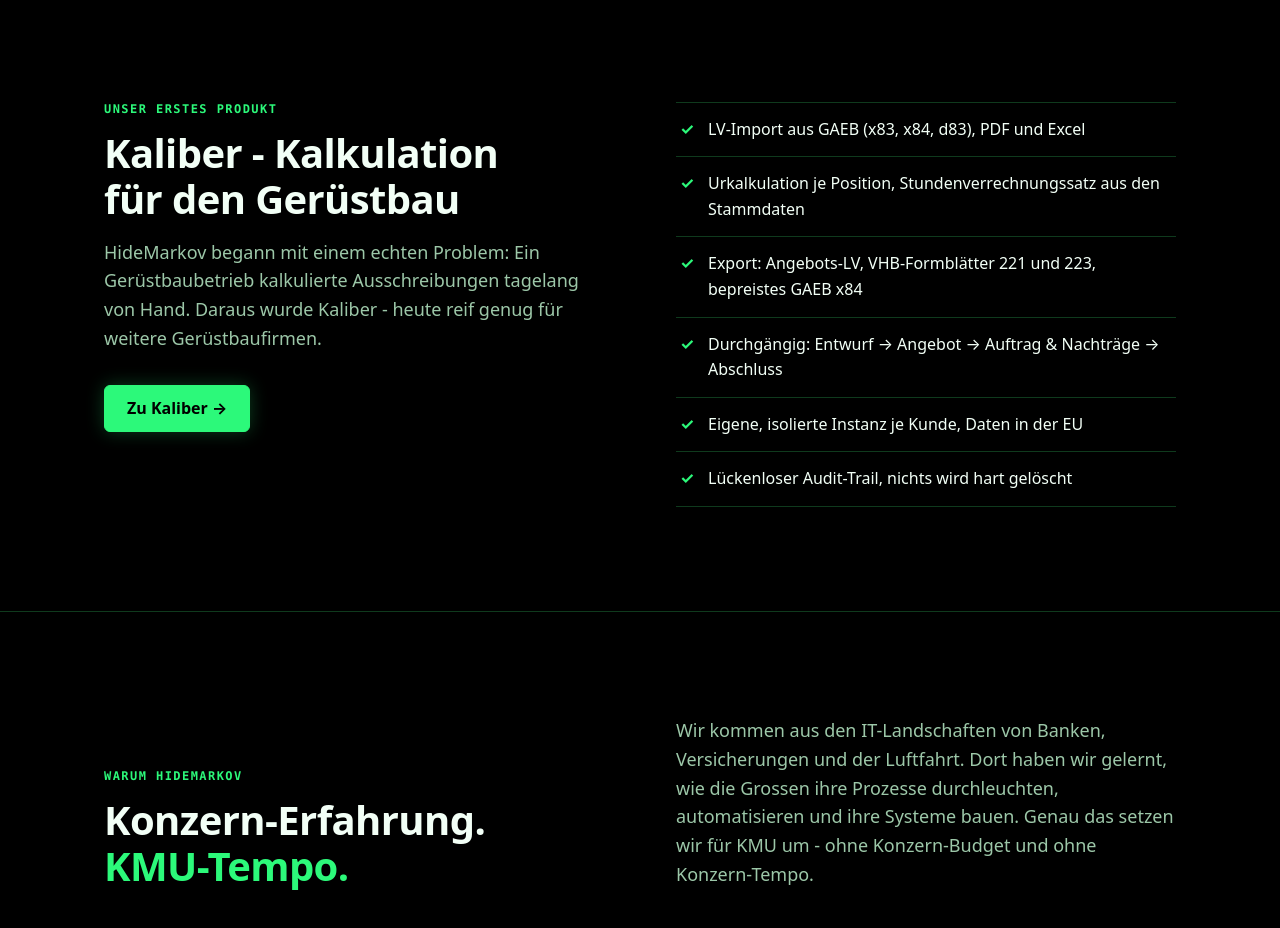
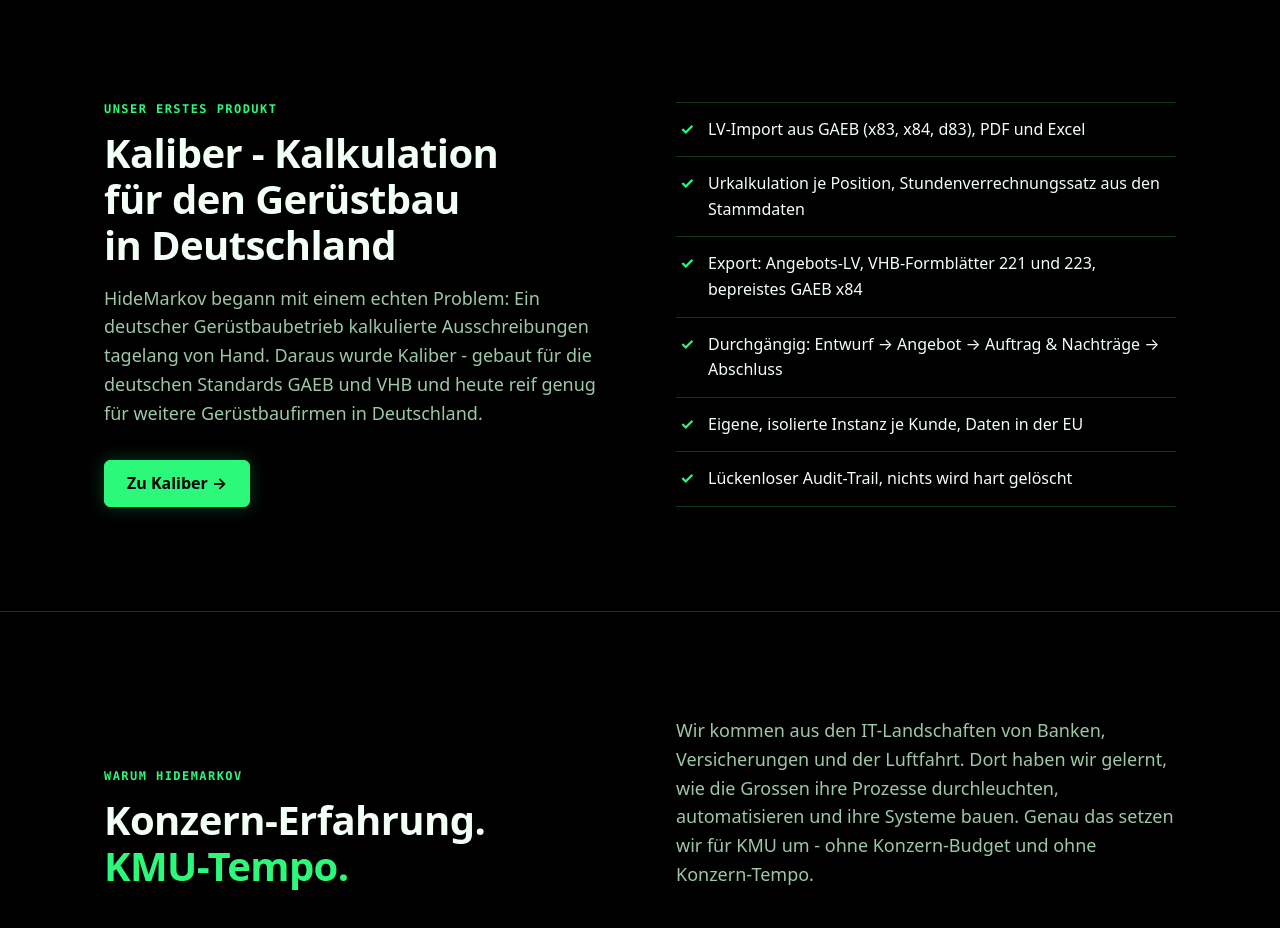
Before and after one commit to HideMarkov/hidemarkov.com, a plain HTML site: page index.html in a window 1280 px wide. Shown: the part 2140-3068 px from the top of the page. Drawn offline with Linux system fonts and the light colour scheme.

Commit message:
Kaliber: built for German scaffolding companies (DE)

```diff
--- a/index.html
+++ b/index.html
@@ -337,9 +337,9 @@
     <div class="wrap feature">
       <div>
         <div class="kicker">Unser erstes Produkt</div>
-        <h2>Kaliber - Kalkulation für den Gerüstbau</h2>
+        <h2>Kaliber - Kalkulation für den Gerüstbau in Deutschland</h2>
         <p class="lead">
-          HideMarkov begann mit einem echten Problem: Ein Gerüstbaubetrieb kalkulierte Ausschreibungen tagelang von Hand. Daraus wurde Kaliber - heute reif genug für weitere Gerüstbaufirmen.
+          HideMarkov begann mit einem echten Problem: Ein deutscher Gerüstbaubetrieb kalkulierte Ausschreibungen tagelang von Hand. Daraus wurde Kaliber - gebaut für die deutschen Standards GAEB und VHB und heute reif genug für weitere Gerüstbaufirmen in Deutschland.
 
         </p>
         <a class="btn" href="https://scheibler-beratung.de/kaliber" target="_blank" rel="noopener">Zu Kaliber →</a>
```
